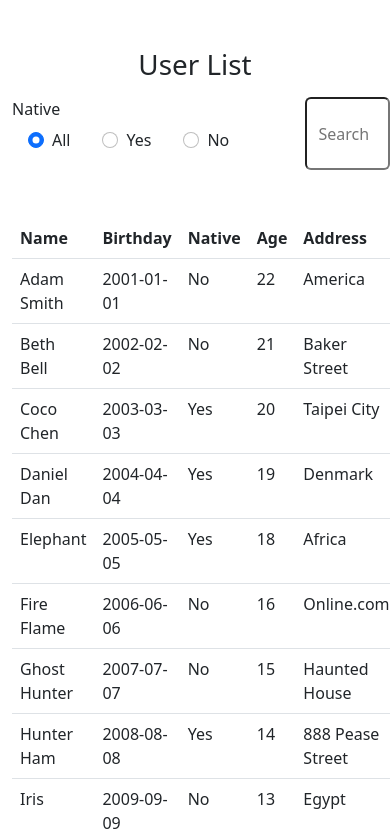
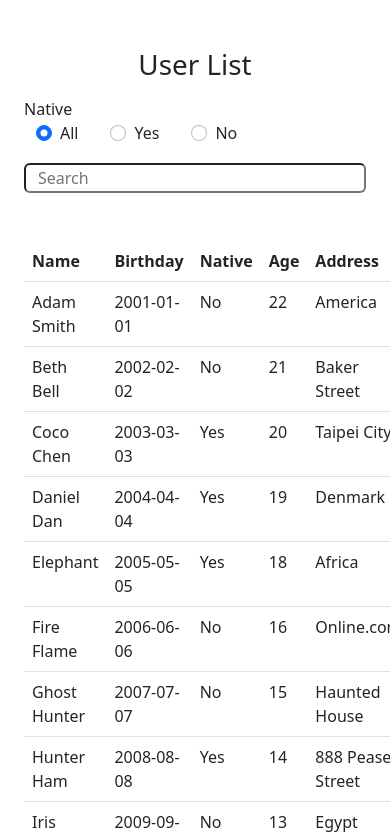
Before and after one commit to yoshiyyc/user-form-list, a React (Create React App) app: page /#/list in a window 390 px wide. Shown: the top 838 px of the page. Built offline with nearby package versions, Linux system fonts and the light colour scheme; data requests are answered from the project's data file.

Commit message:
Reset page & formatting

```diff
--- a/src/pages/List.js
+++ b/src/pages/List.js
@@ -12,6 +12,7 @@ function List() {
   const [currentItems, setCurrentItems] = useState([]);
   const [itemsPerPage] = useState(10);
   const [pageCount, setPageCount] = useState(0);
+  const [currentPage, setCurrentPage] = useState(0);
   const [itemOffset, setItemOffset] = useState(0); // ItemOffset is the index of the first item of the current page
 
   // Show data
@@ -32,6 +33,8 @@ function List() {
 
   // Filter Section
   const handleRadioChange = (e) => {
+    resetPage();
+
     let tempUserData = [];
 
     if (e.target.value === "true") {
@@ -54,7 +57,10 @@ function List() {
   };
 
   useEffect(() => {
+    resetPage();
+
     setResultData(categorizedData);
+
     let tempData = categorizedData.filter((i) => {
       return i.name.toLowerCase().includes(searchTerm.toLowerCase());
     });
@@ -64,8 +70,15 @@ function List() {
 
   // Page related actions
   const handlePageClick = (e) => {
+    console.log(e);
     const newOffset = (e.selected * itemsPerPage) % resultData.length;
     setItemOffset(newOffset);
+    setCurrentPage(e.selected);
+  };
+
+  const resetPage = () => {
+    setItemOffset(0);
+    setCurrentPage(0);
   };
 
   useEffect(() => {
@@ -75,13 +88,13 @@ function List() {
   }, [itemOffset, itemsPerPage, resultData]);
 
   return (
-    <div>
+    <div className="container">
       <h1 className="text-center mb-3">User List</h1>
-      <div className="row d-flex justify-content-between">
-        <fieldset className="col-6 row mb-3">
-          <legend className="col-form-label col-sm-2 pt-0">Native</legend>
+      <div className="row d-flex flex-column flex-md-row justify-content-sm-between align-items-center">
+        <fieldset className="col col-md-6 row mb-3 mb-md-0">
+          <legend className="col-form-label col-sm-2 p-0">Native</legend>
           <div className="col-sm-10 d-flex">
-            <div className="form-check mx-3">
+            <div className="form-check me-3 mx-md-3">
               <input
                 className="form-check-input"
                 type="radio"
@@ -123,10 +136,10 @@ function List() {
             </div>
           </div>
         </fieldset>
-        <div className="col-6 row">
+        <div className="col col-md-6 row">
           <input
             type="text"
-            className="col-6 ms-auto rounded"
+            className="col col-md-6 ms-md-auto rounded"
             id="search"
             name="search"
             placeholder="Search"
@@ -180,6 +193,7 @@ function List() {
           containerClassName="pagination"
           activeClassName="active"
           renderOnZeroPageCount={null}
+          forcePage={currentPage}
         />
       </div>
     </div>
```
